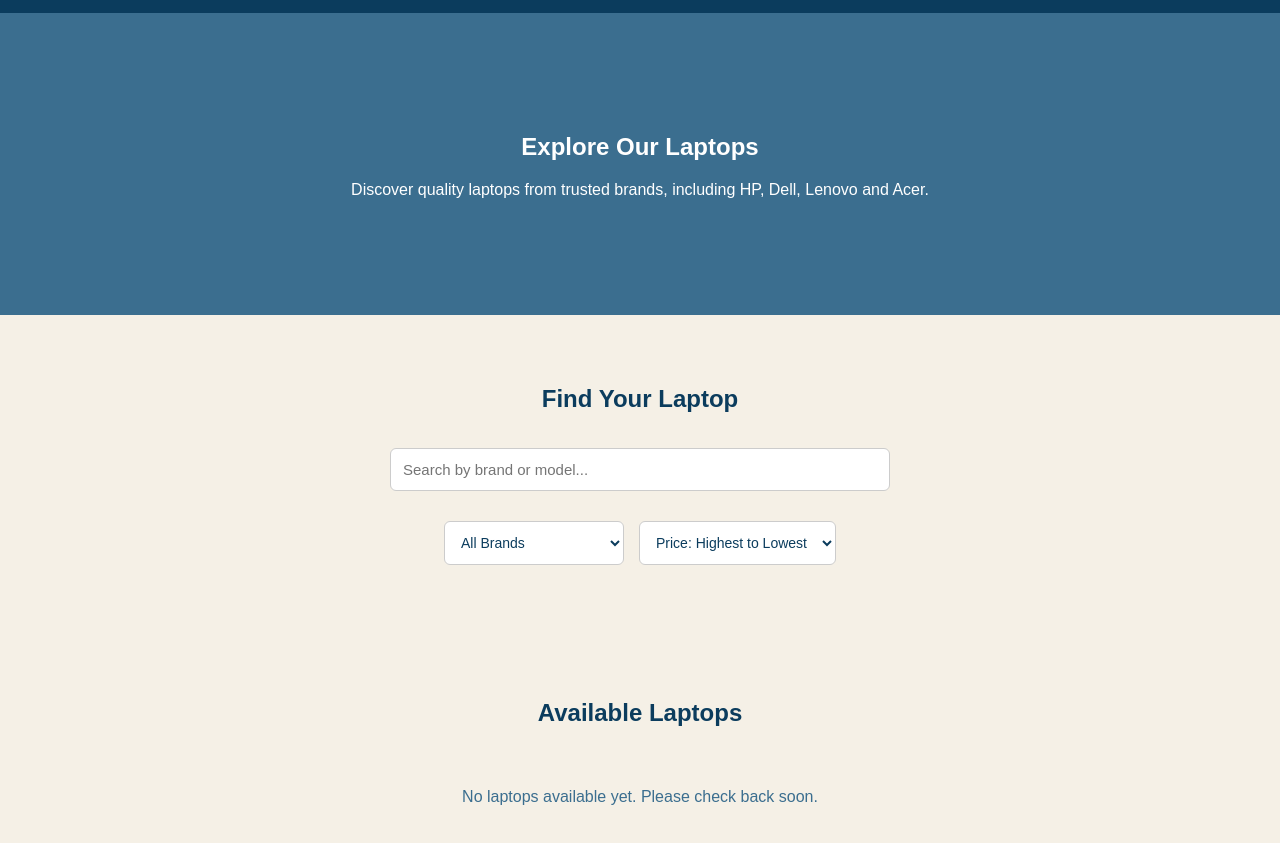
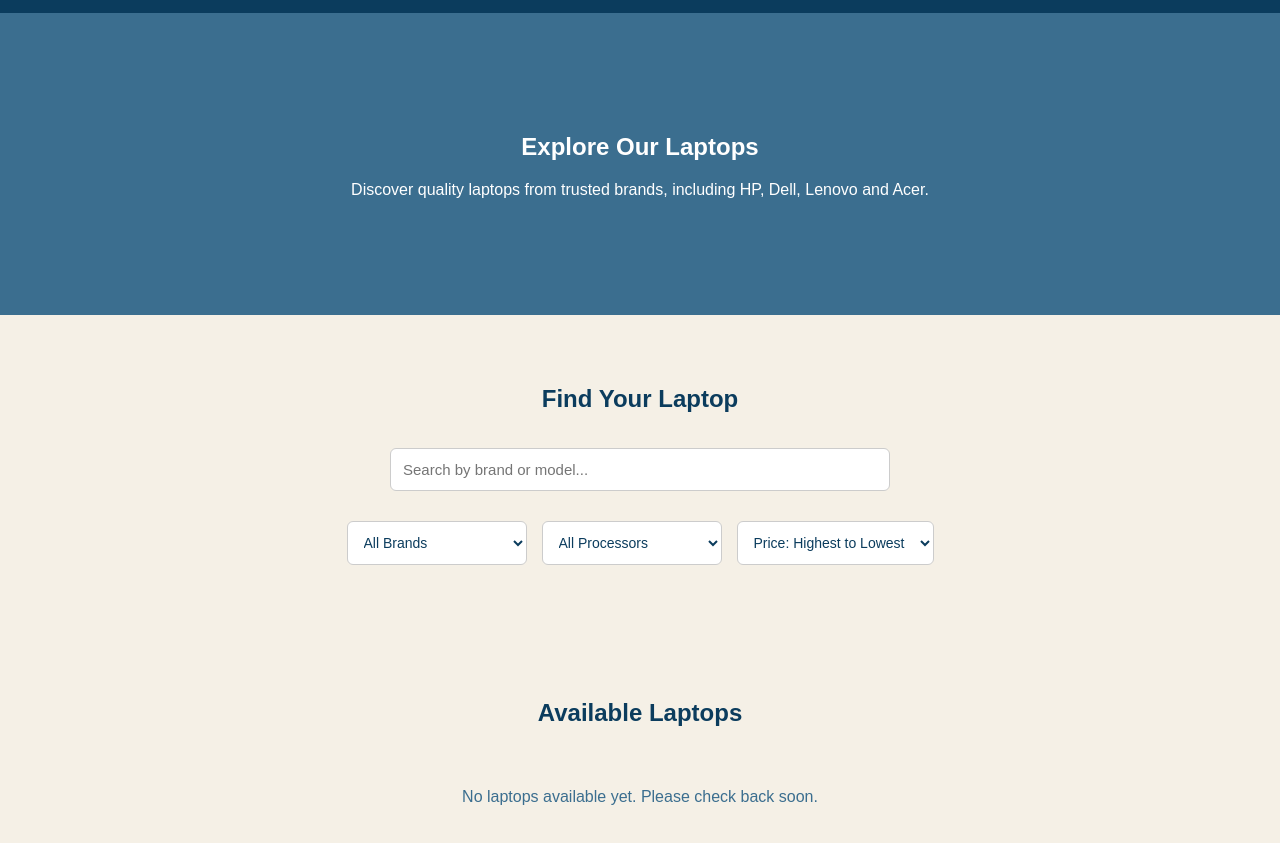
Before and after one commit to up-ack-tech-co/UpAck-Tech-Co-, a plain HTML site: page laptops.html in a window 1280 px wide. Shown: the part 107-950 px from the top of the page. Drawn offline with Linux system fonts and the light colour scheme.

Commit message:
Add processor filter to laptops.html
Added a processor filter dropdown with various Intel and AMD options.

```diff
--- a/laptops.html
+++ b/laptops.html
@@ -48,6 +48,17 @@
         <option value="Lenovo">Lenovo</option>
         <option value="Acer">Acer</option>
       </select>
+      <select id="processor-filter">
+  <option value="">All Processors</option>
+  <option value="Intel Core i3">Intel Core i3</option>
+  <option value="Intel Core i5">Intel Core i5</option>
+  <option value="Intel Core i7">Intel Core i7</option>
+  <option value="Intel Core i9">Intel Core i9</option>
+  <option value="AMD Ryzen 3">AMD Ryzen 3</option>
+  <option value="AMD Ryzen 5">AMD Ryzen 5</option>
+  <option value="AMD Ryzen 7">AMD Ryzen 7</option>
+  <option value="AMD Ryzen 9">AMD Ryzen 9</option>
+</select>
 
       <select id="price-sort">
         <option value="high-low">Price: Highest to Lowest</option>
```
